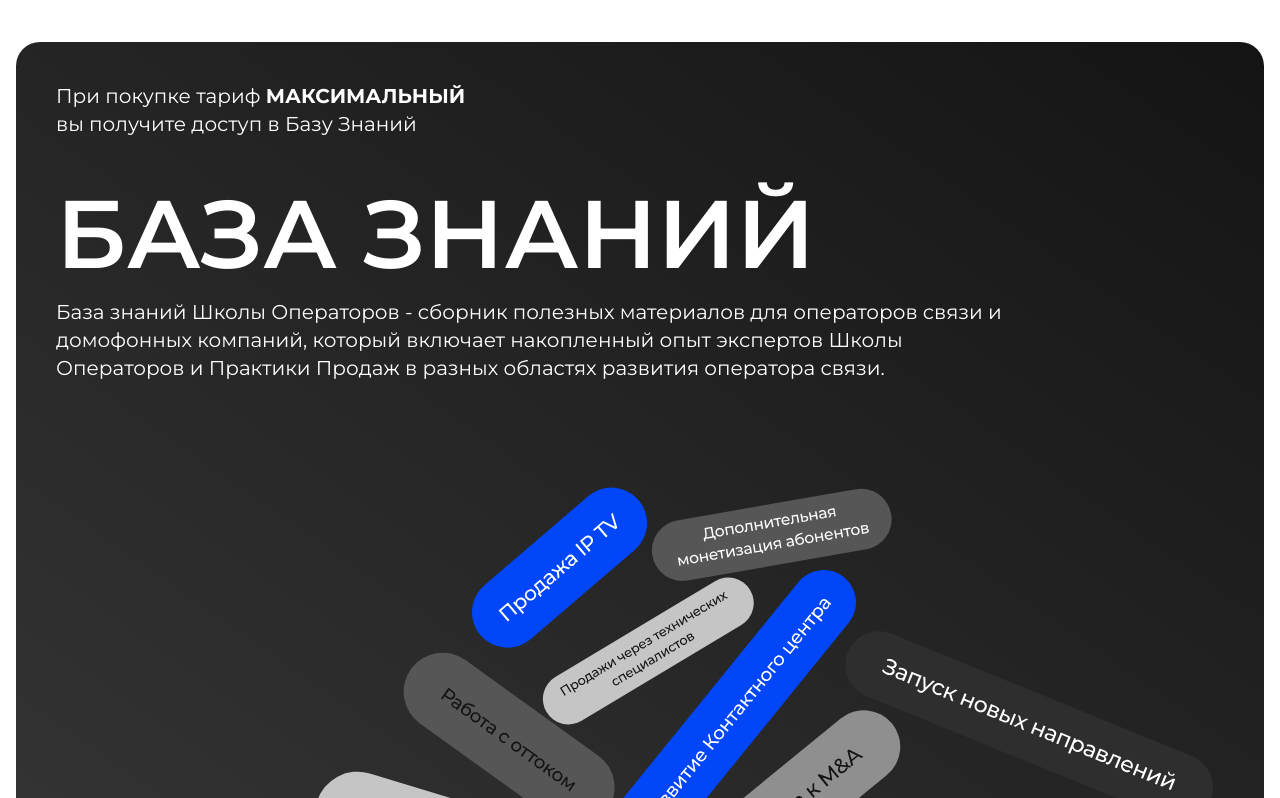
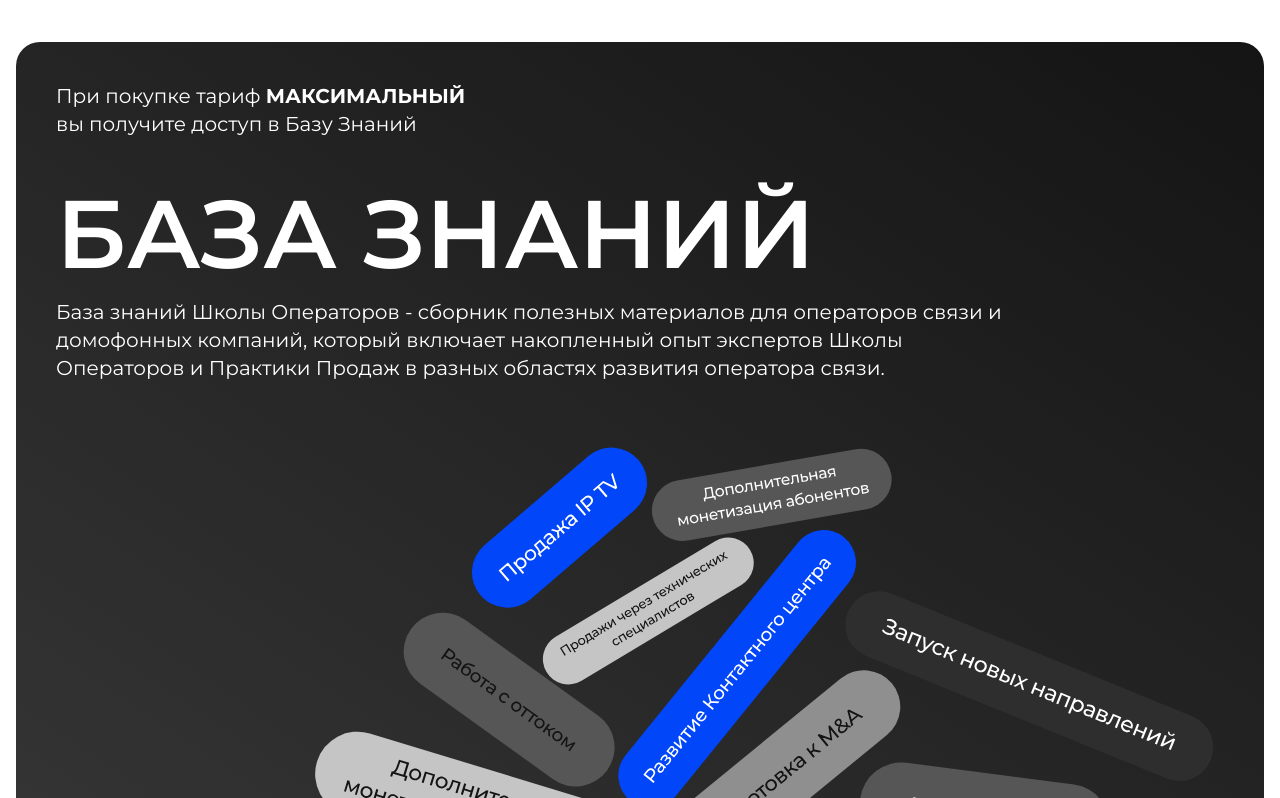
Before and after one commit to EgorZaitsev/xcos-landing, a React (Vite) app: page / in a window 1280 px wide. Shown: the part 5497-6295 px from the top of the page. Built offline with nearby package versions, Linux system fonts and the light colour scheme.

Commit message:
improved knowledge card

```diff
--- a/src/App.jsx
+++ b/src/App.jsx
@@ -1,16 +1,6 @@
 import { useState, useEffect, useRef } from "react";
 import "./App.css";
-import {
-  Menu,
-  X,
-  ArrowUpRight,
-  ChevronDown,
-  ChevronUp,
-  CheckCircle,
-  Video,
-} from "lucide-react";
-import PricingSection from "./Pricing";
-import ConferenceTopics from "./ConferenceTopics";
+import { Video } from "lucide-react";
 import ParticipantBenefits from "./Faq";
 import ThemeCard from "./ThemeCards";
 import KeyThemes from "./Keydays";
@@ -180,7 +170,7 @@ export default function ConferenceLandingPage() {
                   <img
                     src="/mkos.png"
                     alt="Conference Illustration"
-                    className="rounded-[30px] shadow-2xl w-full h-auto"
+                    className="rounded-[30px]  shadow-sm md:shadow-2xl w-full h-auto"
                   />
                 </div>
               </div>
--- a/src/KnowledgeBase.jsx
+++ b/src/KnowledgeBase.jsx
@@ -52,7 +52,7 @@ export default function KnowledgeBase() {
               БАЗА ЗНАНИЙ
             </motion.h2>
             <motion.p
-              className="text-md text-center lg:text-left md:mb-10 md:text-xl max-w-[950px]"
+              className="text-md text-center lg:text-left  xl:mb-0 md:mb-10 md:text-xl max-w-[950px]"
               variants={textVariants}
             >
               База знаний Школы Операторов - сборник полезных материалов для
@@ -63,7 +63,7 @@ export default function KnowledgeBase() {
           </div>
         </div>
         <div className="relative w-full h-[300px] md:h-[450px] 2xl:h-[700px]">
-          <div className="flex justify-center md:justify-end absolute -bottom-0 xs:-bottom-16 sm:-bottom-52 md:-bottom-32 lg:-bottom-44 xl:-bottom-64 lg:-right-0  2xl:-right-52  ">
+          <div className="flex justify-center md:justify-end absolute -bottom-10 xs:-bottom-12 sm:-bottom-52 md:-bottom-32 lg:-bottom-44 xl:-bottom-64 lg:-right-0  2xl:-right-52">
             <img
               className="w-full scale-[2] xs:scale-[1.8] sm:scale-150 lg:scale-100 "
               src={
--- a/tailwind.config.js
+++ b/tailwind.config.js
@@ -3,7 +3,7 @@ export default {
   theme: {
     extend: {
       screens: {
-        xs: "420px",
+        xs: "400px",
       },
     },
   },
```
